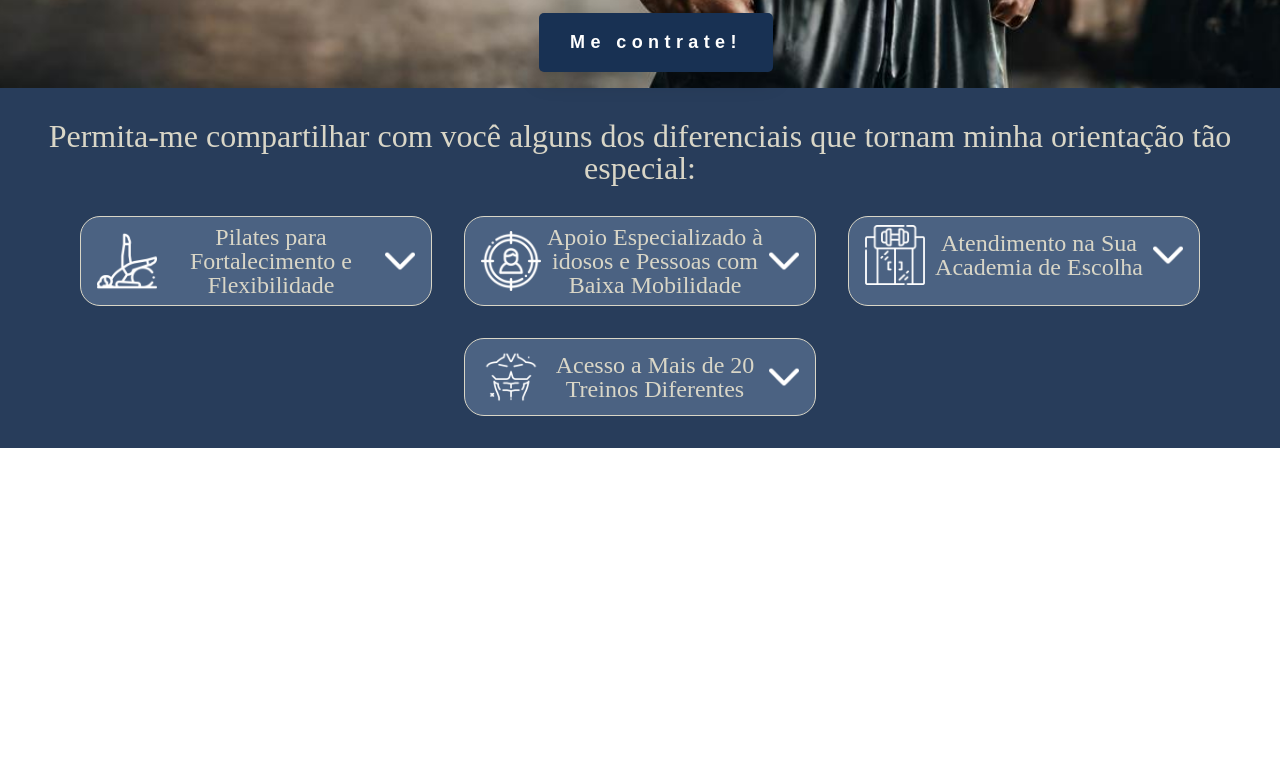
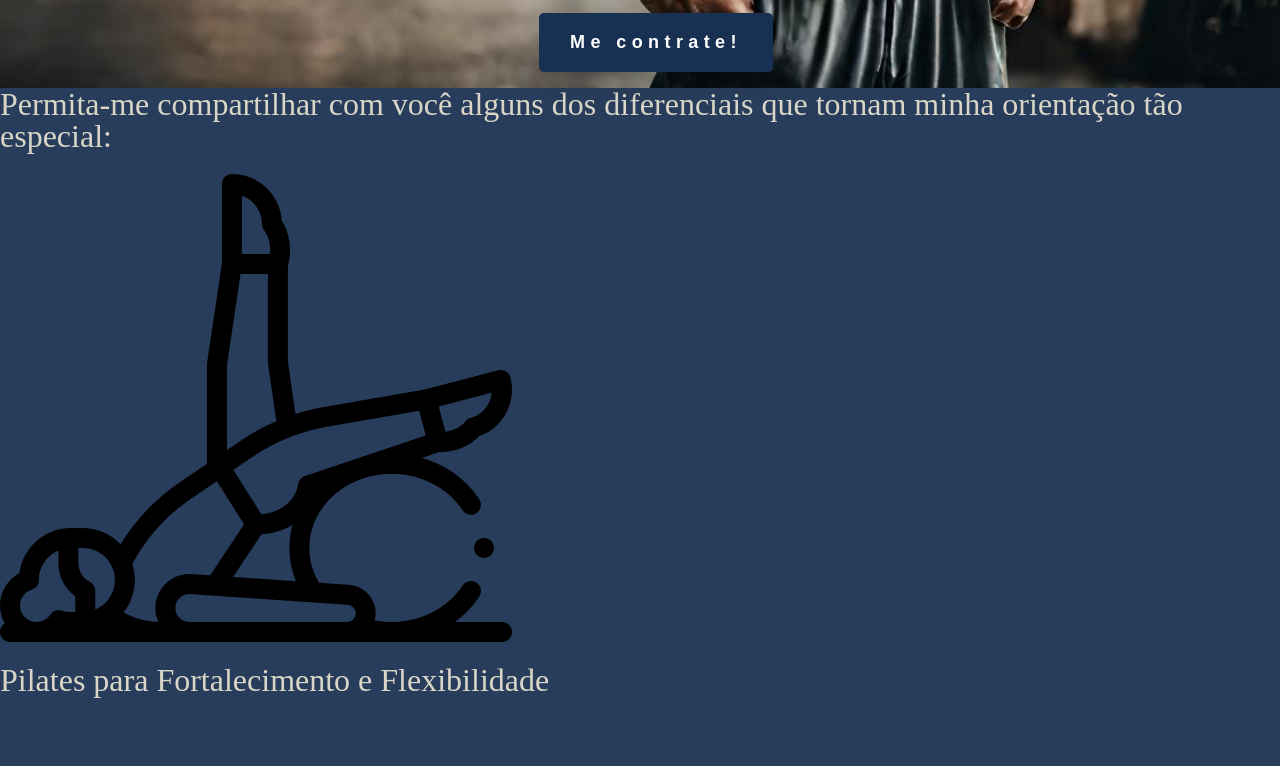
Before and after one commit to EdsonCampanhao/baltazar_camara, a plain HTML site: page index.html in a window 1280 px wide. Shown: the part 874-1640 px from the top of the page. Before the commit the page ends 1322 px from the top, so only its background shows below. Drawn offline with Linux system fonts and the light colour scheme.

Commit message:
Update index.css

```diff
--- a/css/index.css
+++ b/css/index.css
@@ -109,71 +109,6 @@ button:hover span {
     background-color: var(--secundary-color);
 }
 
-.differentials__container {
-    padding: 2rem 0;
-    display: flex;
-    justify-content: center;
-    width: 100%;
-    max-width: 1400px;
-}
-
-.differentials__list {
-    text-align: center;
-    display: flex;
-    flex-direction: column;
-    gap: 2rem;
-}
-
-.differentials__list-item h3 {
-    font-size: 1.5rem;
-}
-
-.differentials__list-item {
-    background-color: var(--terciary-color);
-    width: 350px;
-    border: 1px solid var(--font-color);
-    border-radius: 20px;
-}
-.differentials__acordeon{
-    flex-shrink: 0;
-}
-.differentials__acordeon img {
-    filter: invert(100%) sepia(0%) saturate(0%) hue-rotate(19deg) brightness(102%) contrast(102%);
-    width: 60px;
-    height: 60px;
-}
-
-#toggler {
-    filter: invert(100%) sepia(0%) saturate(0%) hue-rotate(19deg) brightness(102%) contrast(102%);
-    width: 30px;
-    height: 30px;
-    transition: .5s;
-}
-
-.differentials__acordeon div {
-    display: flex;
-    align-items: center;
-    padding: .5rem 1rem;
-}
-
-.differentials__acordeon p {
-    display: none;
-    color: #FFD401;
-    padding: .5rem;
-
-}
-
-.differentials__acordeon.active p {
-
-    display: block;
-    color: #FFD401;
-}
-.differentials__acordeon.active #toggler{
-    transform: rotate(180deg);
-   transition: .5s;
-
-}
-
 @media screen and (min-width:1040px) {
     * {
         font-size: 16px;
@@ -182,12 +117,4 @@ button:hover span {
     .hero {
         background-image: url(../img/banner_header.jpg);
     }
-    .differentials__list {
-        flex-direction: row;
-        flex-wrap: wrap;
-        justify-content: center;
-    }
-    .differentials__list h3{
-        width: 100%;
-    }
 }
```
